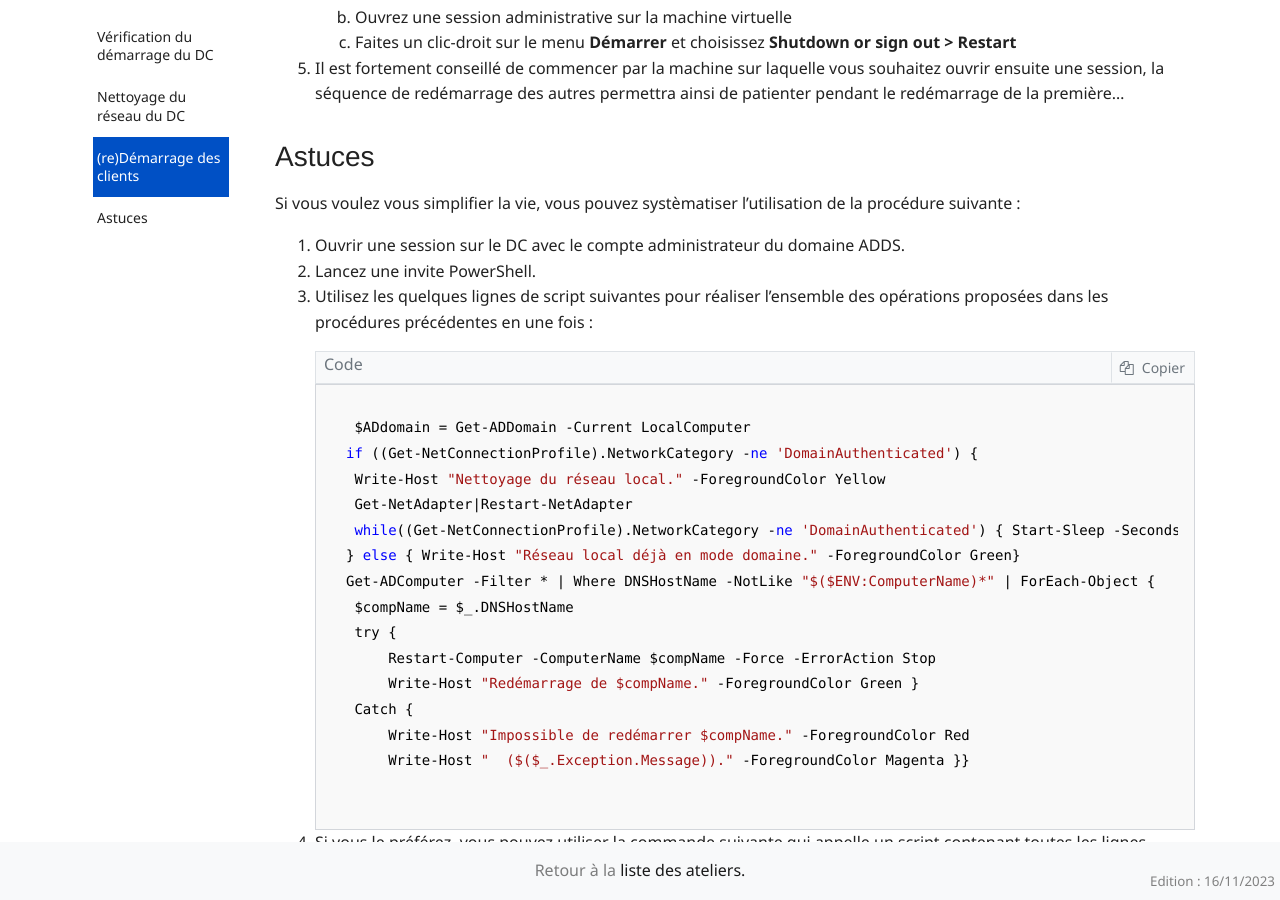
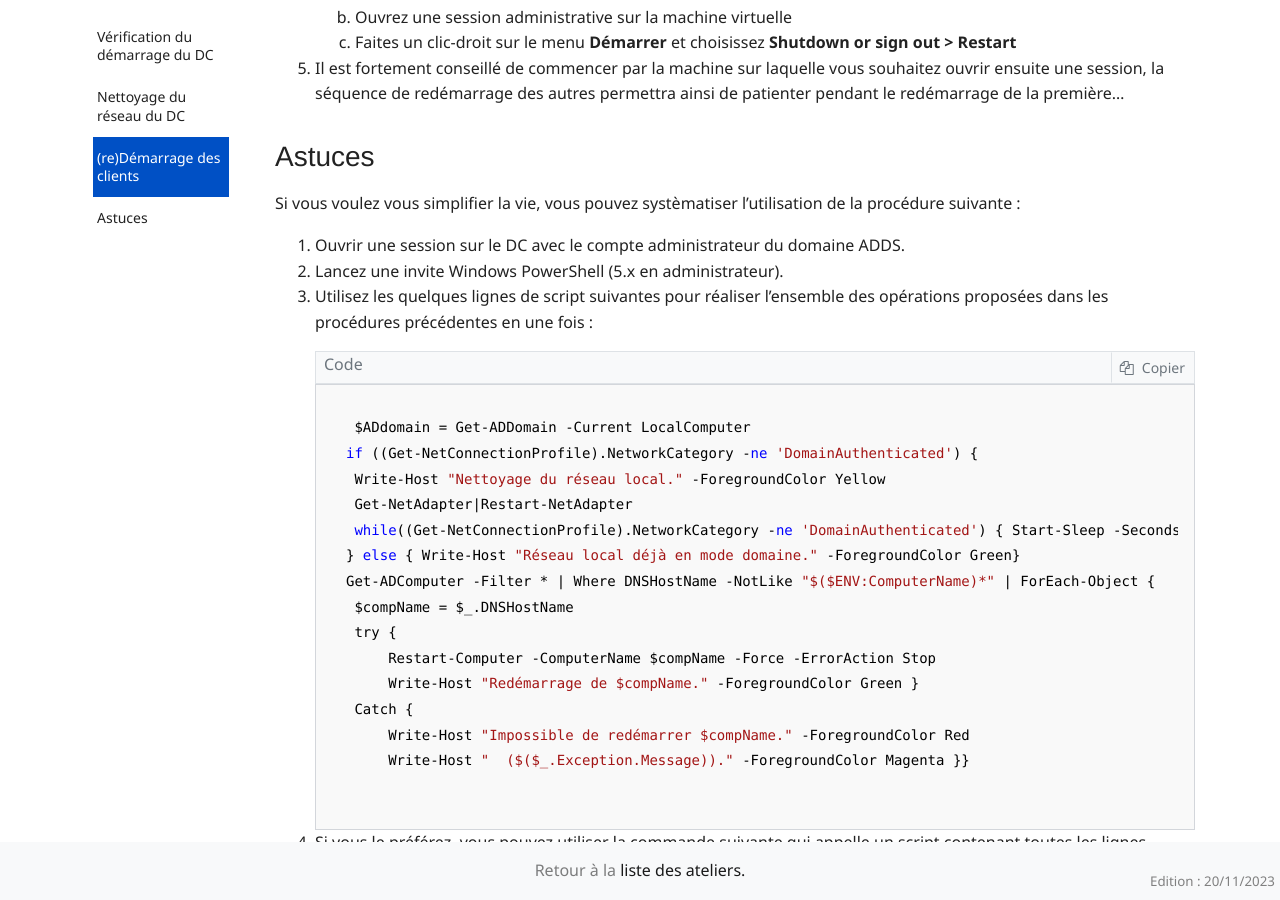
Before and after one commit to renaudwangler/ib-labs, a Jekyll site: the page built from dcNetStart/index.md, in a window 1280 px wide and 900 px high, scrolled down 1838 px. Built offline with Jekyll 4.4.1, drawn with Linux system fonts in a browser that asks for light colours; nearby versions of some CDN libraries; comment, search, counter and statistics services are not loaded.

Commit message:
Précision dcNetStart : Powershell 5.x

````diff
--- a/dcNetStart/index.md
+++ b/dcNetStart/index.md
@@ -2,7 +2,7 @@
 layout: page
 title: "Démarrage propre d'un atelier mono-DC"
 length: "3"
-date: "16/11/2023"
+date: "20/11/2023"
 ---
 Dans un environnement Active Directory (ADDS) ou un seul contrôleur de domaine (DC) est présent, il est fort probable que les machines virtuelles aient des problèmes d'accès aux fonctionnalités réseau.
 Ceci s'explique par la séquence de démarrage : un DC n'est pas seulement un serveur ADDS, c'est aussi en client ADDS. Lorsque le DC démarre, son client ADDS se lance alors que la partie serveur ADDS n'a pas fini de démarrer (ce ne sera pas le cas si l'environnement compte plusieurs DC du même domaine ADDS).
@@ -47,7 +47,7 @@ Comme pour les procédures précédentes, vous pouvez réaliser celle-ci en Powe
 ## Astuces
 Si vous voulez vous simplifier la vie, vous pouvez systèmatiser l'utilisation de la procédure suivante :
 1. Ouvrir une session sur le DC avec le compte administrateur du domaine ADDS.
-1. Lancez une invite PowerShell.
+1. Lancez une invite Windows PowerShell (5.x en administrateur).
 1. Utilisez les quelques lignes de script suivantes pour réaliser l'ensemble des opérations proposées dans les procédures précédentes en une fois :
     ```
     $ADdomain = Get-ADDomain -Current LocalComputer
````
